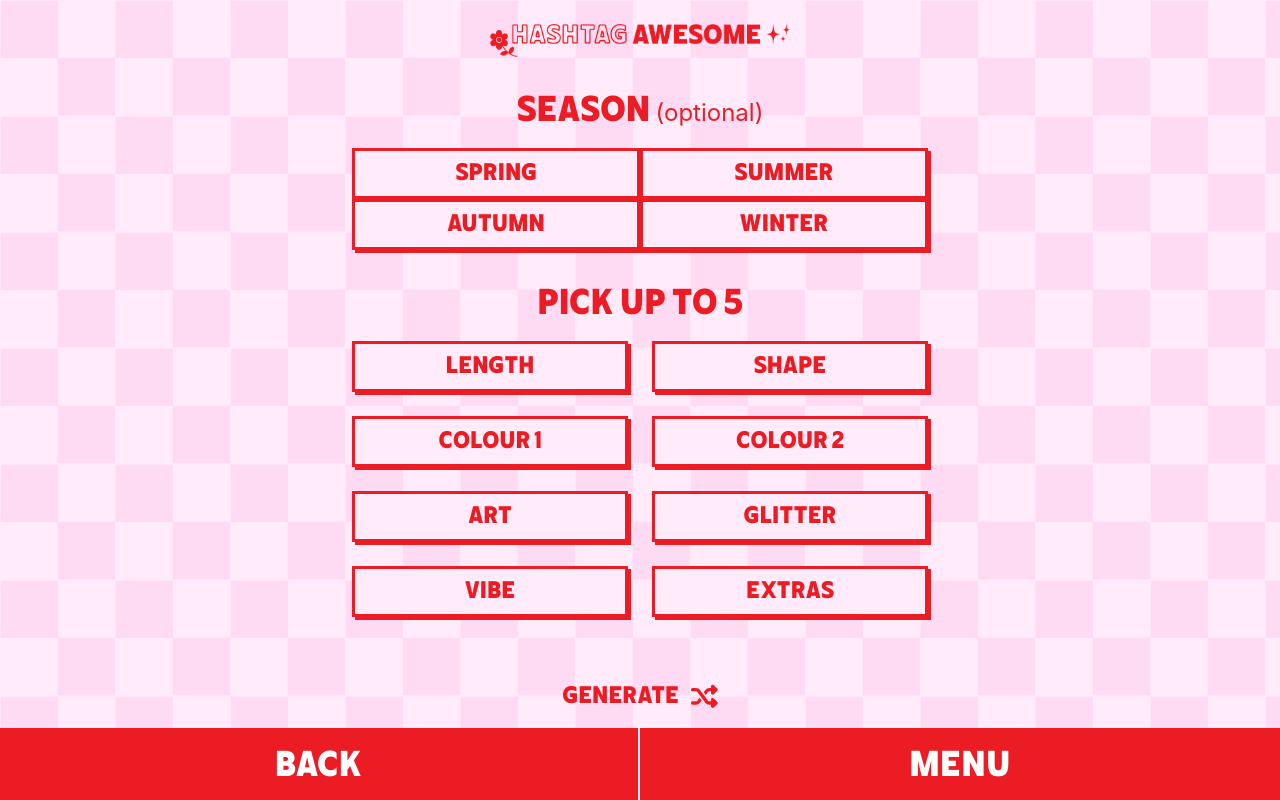
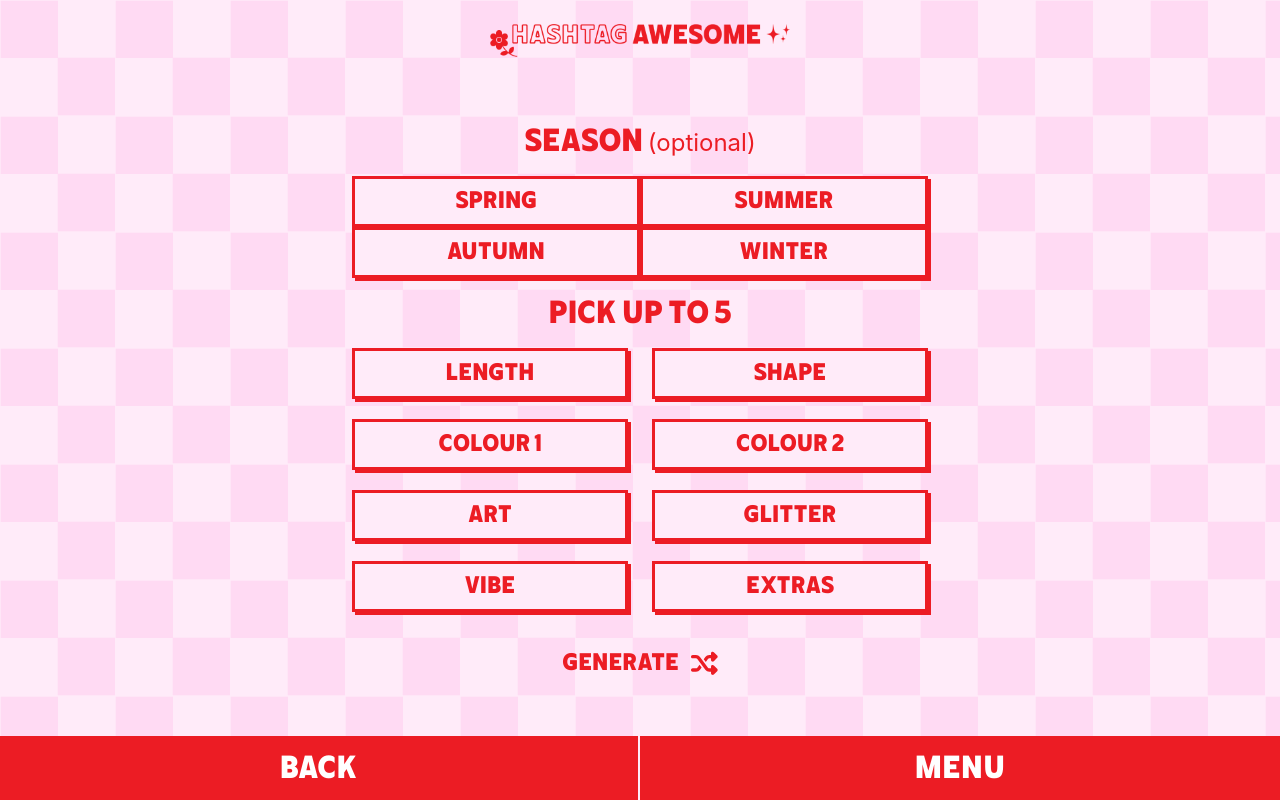
Before and after one commit to ferwicker/hashtagawesome, a Next.js app: page /prompts/custom in a window 1280 px wide. Built offline with nearby package versions, Linux system fonts and the light colour scheme.

Commit message:
decrease heights

```diff
--- a/components/MenuButton/MenuButton.module.scss
+++ b/components/MenuButton/MenuButton.module.scss
@@ -2,9 +2,10 @@
 
 .button {
     width: 100%;
-    height: 72px;
+    height: 64px;
     padding: 16px;
-    font-size: 36px;
+    font-size: 32px;
+    line-height: 32px;
     font-family: $font-solid;
     letter-spacing: 0.3px;
     color: white;
--- a/components/PromptValue/PromptValue.module.scss
+++ b/components/PromptValue/PromptValue.module.scss
@@ -11,6 +11,7 @@
 .promptTitle {
     color: $colour-primary;
     font-size: 32px;
+    line-height: 1;
     font-family: $font-solid;
     margin-top: 0;
     margin-bottom: 8px;
@@ -28,7 +29,8 @@
 
     .value {
         color: $colour-primary;
-        font-size: 24px;
+        font-size: 22px;
+        line-height: 1;
         font-weight: bold;
         text-transform: uppercase;
     }
--- a/pages/prompts/index.module.scss
+++ b/pages/prompts/index.module.scss
@@ -20,7 +20,7 @@
     align-items: center;
     width: 100%;
     max-width: 600px;
-    margin-bottom: 16px;
+    //margin-bottom: 16px;
 }
 
 .wrapRow {
@@ -62,7 +62,7 @@
   .headline {
       font-family: $font-solid;
       color: $colour-primary;
-      font-size: 36px;
+      font-size: 32px;
   }
 
   .smallHeadline {
@@ -90,7 +90,7 @@
       background: none;
       border: none;
       cursor: pointer;
-      margin-top: 24px;
+      margin-top: 16px;
       margin-bottom: 16px;
   }
 
@@ -101,7 +101,7 @@
     bottom: 0;
     display: flex;
     width: 100%;
-    height: 72px;
+    height: 64px;
   }
 
   .buttonHalfWidth {
@@ -113,7 +113,7 @@
 
   .buttonMultiple {
       width: calc(50% - 24px) !important;
-      margin: 0 12px 24px;
+      margin: 0 12px 20px;
   }
 
   .seasons {
--- a/styles/base.scss
+++ b/styles/base.scss
@@ -29,7 +29,7 @@ h1 {
 
 main {
   min-height: 100vh;
-  padding: 4rem 2rem;
+  padding: 3rem 2rem;
   flex: 1;
   display: flex;
   flex-direction: column;
```
